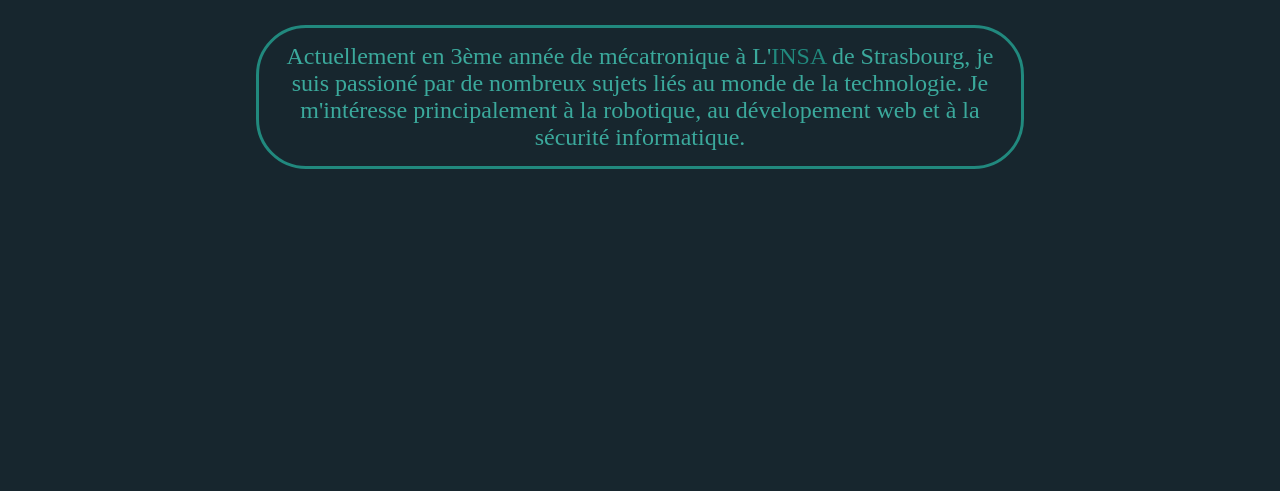
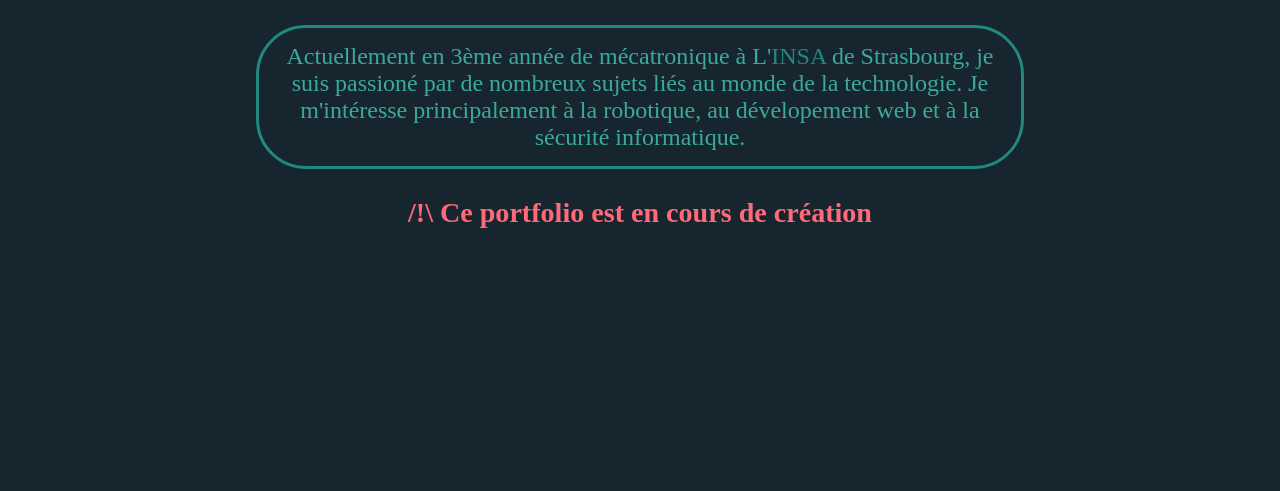
Before and after one commit to mDruart/mDruart.github.io, a plain HTML site: page index.html in a window 1280 px wide. Shown: the part 309-800 px from the top of the page. Drawn offline with Linux system fonts and the light colour scheme.

Commit message:
message en cours

```diff
--- a/index.html
+++ b/index.html
@@ -34,6 +34,8 @@
                     Actuellement en 3ème année de mécatronique à L'<a href="https://www.insa-strasbourg.fr/fr/">INSA</a> de Strasbourg,
                     je suis passioné par de nombreux sujets liés au monde de la technologie. Je m'intéresse principalement à la robotique, au dévelopement web et à la sécurité informatique.
                 </p>
+
+                <h3 class="accent titre"> /!\ Ce portfolio est en cours de création </h3>
             </div>
         </div>
 
```
